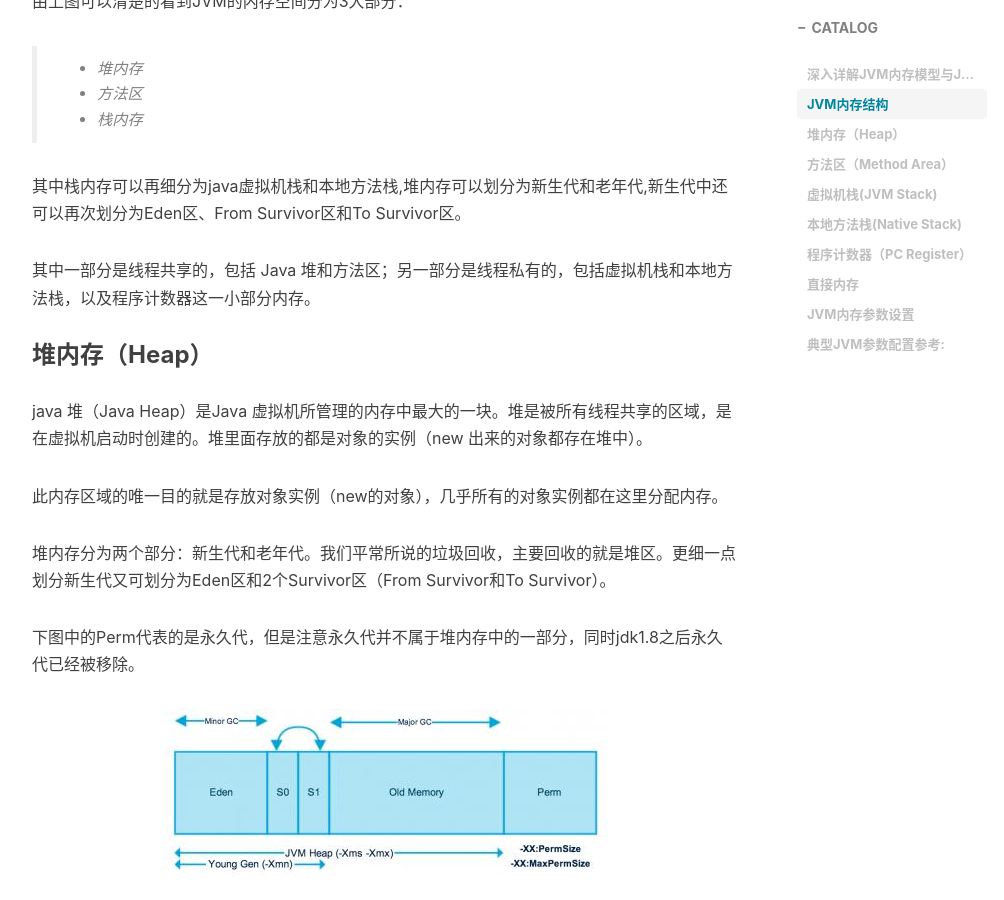
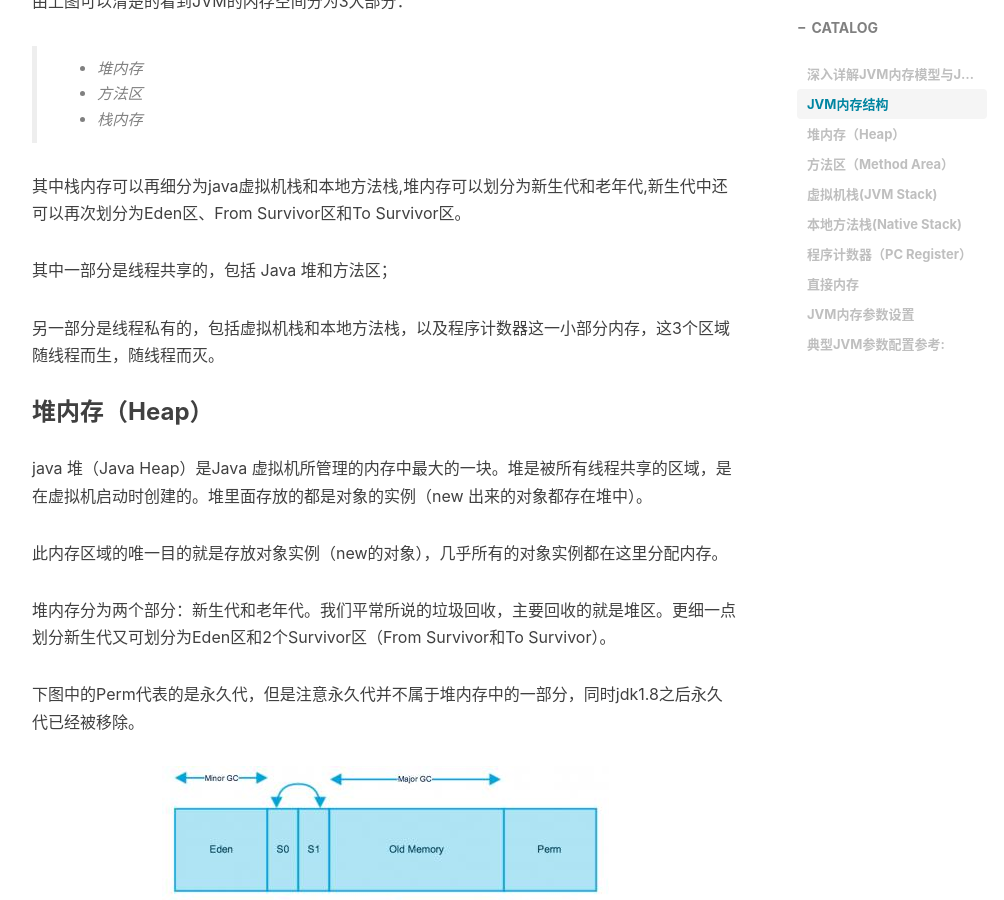
Before and after one commit to tanzhouwen/tanzhouwen.github.io, a Jekyll site: the page built from _posts/2018-10-31-深入详解JVM内存模型与JVM参数详细配置.md, in a window 1280 px wide and 900 px high, scrolled down 1065 px. Shown: the whole window, without its empty margins (233-1237 px from the left). Built offline with Jekyll 4.4.1, drawn with Linux system fonts in a browser that asks for light colours; nearby versions of some CDN libraries; comment, search, counter and statistics services are not loaded.

Commit message:
Update 2018-10-31-深入详解JVM内存模型与JVM参数详细配置.md

```diff
--- a/_posts/2018-10-31-深入详解JVM内存模型与JVM参数详细配置.md
+++ b/_posts/2018-10-31-深入详解JVM内存模型与JVM参数详细配置.md
@@ -21,7 +21,9 @@ grammar_code: true
 
 其中栈内存可以再细分为java虚拟机栈和本地方法栈,堆内存可以划分为新生代和老年代,新生代中还可以再次划分为Eden区、From Survivor区和To Survivor区。
 
-其中一部分是线程共享的，包括 Java 堆和方法区；另一部分是线程私有的，包括虚拟机栈和本地方法栈，以及程序计数器这一小部分内存。
+其中一部分是线程共享的，包括 Java 堆和方法区；
+
+另一部分是线程私有的，包括虚拟机栈和本地方法栈，以及程序计数器这一小部分内存，这3个区域随线程而生，随线程而灭。
 
 ### 堆内存（Heap）
 
```
